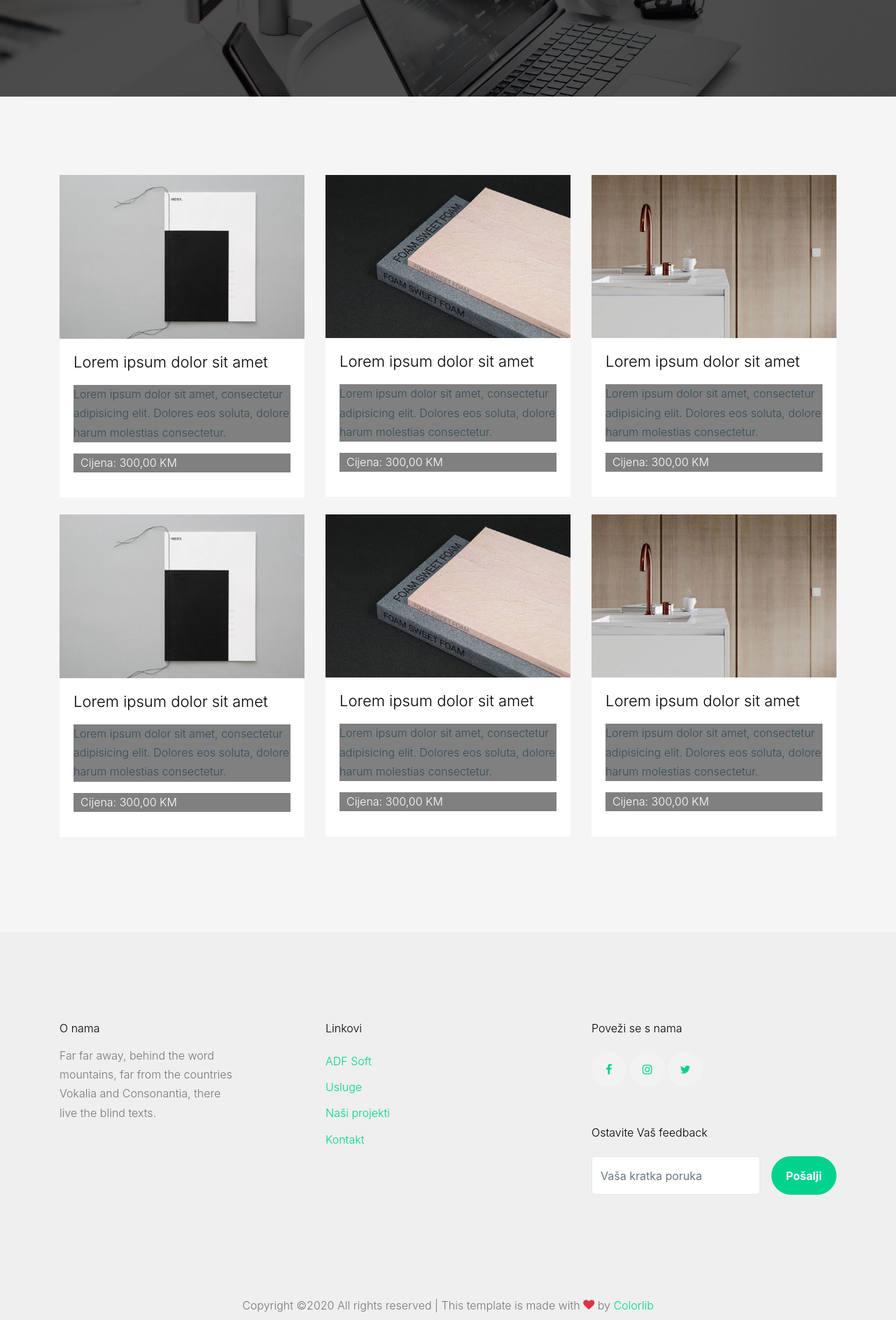
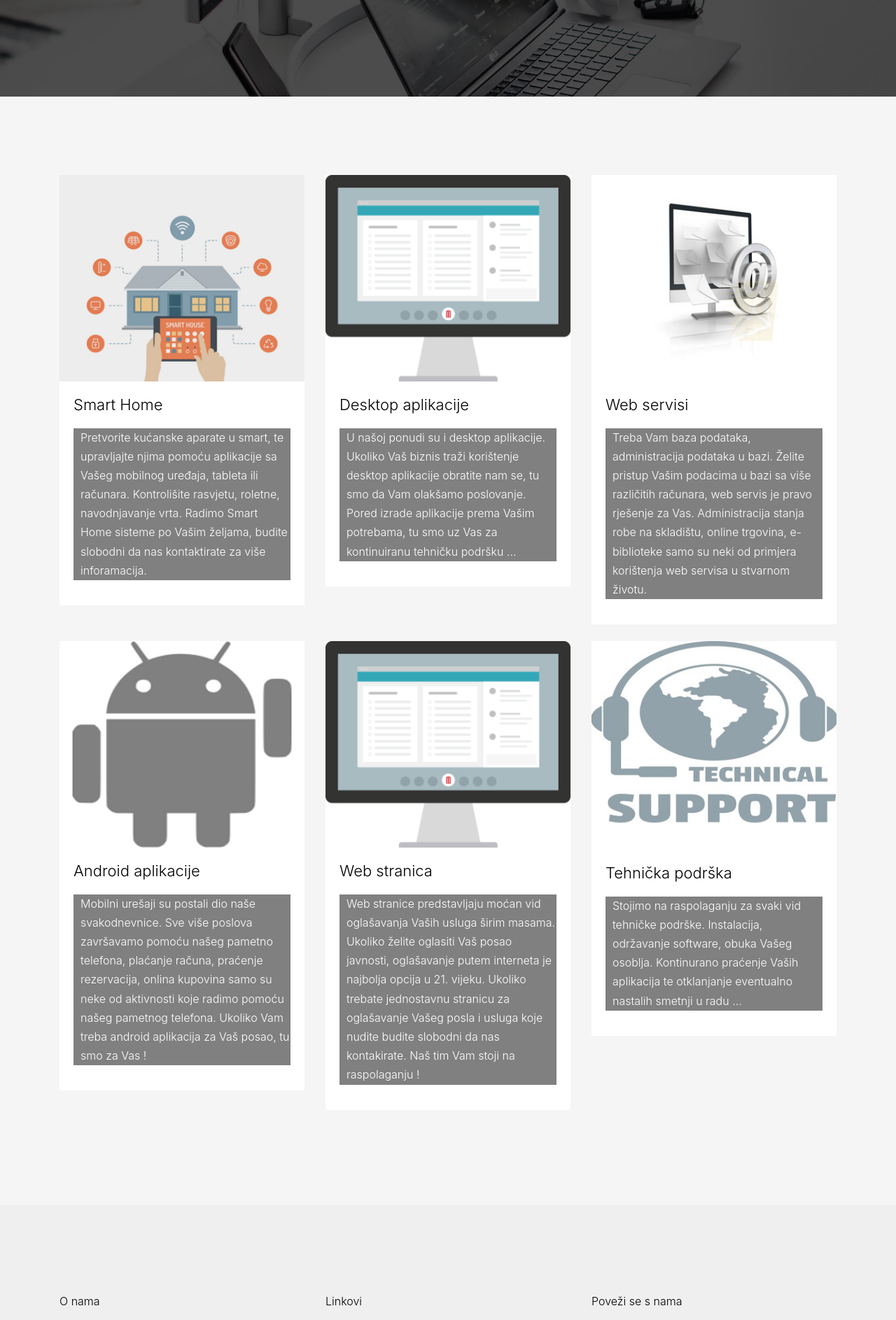
Before and after one commit to dinogolic/adfsoft_repository, a Django app: template templates/journal.html in a window 1280 px wide. Shown: the part 539-2425 px from the top of the page at 70% size. Run offline with Django 3.2, Linux system fonts and the light colour scheme; the template is opened without the code that fills it, so the values that code supplies are empty; some libraries are stand-ins or nearby versions; some web fonts are replaced.

Commit message:
initial commit

```diff
--- a/contact/urls.py
+++ b/contact/urls.py
@@ -2,6 +2,6 @@
 from . import views
 
 urlpatterns = [
-    path('/contact',views.contact,name='contact'),
+    path('/',views.contact,name='contact'),
     path('/feedback',views.feedback,name='feedback')
 ]
--- a/mypage/urls.py
+++ b/mypage/urls.py
@@ -4,6 +4,6 @@
 urlpatterns = [
     path('', views.index,name='index'),
     path('feedback',views.feedback,name='feedback'),
-    path('blog',views.blog,name='blog'),
-    path('journal',views.journal,name='journal')
+    path('projekti',views.projekti,name='projekti'),
+    path('usluge',views.usluge,name='usluge')
 ]
--- a/templates/journal.html
+++ b/templates/journal.html
@@ -61,9 +61,9 @@
               <nav class="site-navigation text-right ml-auto d-none d-lg-none" role="navigation">
                 <ul class="site-menu main-menu js-clone-nav ml-auto ">
                   <li><a href="/" class="nav-link">ADF Soft</a></li>
-                  <li class="active"><a href="/journal" class="nav-link">Usluge</a></li>
-                  <li><a href="/blog" class="nav-link">Naši projekti</a></li>
-                  <li><a href="contact/contact" class="nav-link">Contact</a></li>
+                  <li class="active"><a href="/usluge" class="nav-link">Usluge</a></li>
+                  <li><a href="/projekti" class="nav-link">Naši projekti</a></li>
+                  <li><a href="contact/" class="nav-link">Kontakt</a></li>
                 </ul>
               </nav>
             </div>
@@ -97,91 +97,78 @@
         <div class="row">
           <div class="col-lg-4 col-md-6 mb-4">
             <div class="post-entry-1 h-100">
-              <a href="single.html">
-                <img src="{% static 'images/img_1.jpg' %}" alt="Image"
+
+                <img src="{% static 'images/smart_house.jpg' %}" alt="Image"
                  class="img-fluid">
-              </a>
+
               <div class="post-entry-1-contents">
 
-                <h2><a href="single.html">Lorem ipsum dolor sit amet</a></h2>
-                <p>Lorem ipsum dolor sit amet, consectetur adipisicing elit. Dolores eos soluta, dolore harum molestias consectetur.</p>
-                <p style="background-color:gray;color:white; padding-left:10px">Cijena: 300,00 KM</p>
+                <h2>Smart Home</h2>
+                <p style="background-color:gray;color:white; padding-left:10px">Pretvorite kućanske aparate u smart, te upravljajte njima pomoću aplikacije sa Vašeg mobilnog uređaja, tableta ili računara. Kontrolišite rasvjetu, roletne, navodnjavanje vrta. Radimo Smart Home sisteme po Vašim željama, budite slobodni da nas kontaktirate za više inforamacija.</p>
               </div>
             </div>
           </div>
           <div class="col-lg-4 col-md-6 mb-4">
             <div class="post-entry-1 h-100">
-              <a href="single.html">
-                <img src="{% static 'images/img_2.jpg' %}" alt="Image"
+                <img src="{% static 'images/desktop_app.jpg' %}" alt="Image"
                  class="img-fluid">
-              </a>
               <div class="post-entry-1-contents">
 
-                <h2><a href="single.html">Lorem ipsum dolor sit amet</a></h2>
-                <p>Lorem ipsum dolor sit amet, consectetur adipisicing elit. Dolores eos soluta, dolore harum molestias consectetur.</p>
-                <p style="background-color:gray;color:white; padding-left:10px">Cijena: 300,00 KM</p>
+                <h2>Desktop aplikacije</h2>
+                <p style="background-color:gray;color:white; padding-left:10px">U našoj ponudi su i desktop aplikacije. Ukoliko Vaš biznis traži korištenje desktop aplikacije obratite nam se, tu smo da Vam olakšamo poslovanje. Pored izrade aplikacije prema Vašim potrebama, tu smo uz Vas za kontinuiranu tehničku podršku ... </p>
               </div>
             </div>
           </div>
 
           <div class="col-lg-4 col-md-6 mb-4">
             <div class="post-entry-1 h-100">
-              <a href="single.html">
-                <img src="{% static 'images/img_3.jpg' %}" alt="Image"
+                <img src="{% static 'images/web_servisi.jpg' %}" alt="Image"
                  class="img-fluid">
-              </a>
               <div class="post-entry-1-contents">
 
-                <h2><a href="single.html">Lorem ipsum dolor sit amet</a></h2>
-                <p>Lorem ipsum dolor sit amet, consectetur adipisicing elit. Dolores eos soluta, dolore harum molestias consectetur.</p>
-                <p style="background-color:gray;color:white; padding-left:10px">Cijena: 300,00 KM</p>
+                <h2>Web servisi</h2>
+
+                <p style="background-color:gray;color:white; padding-left:10px">Treba Vam baza podataka, administracija podataka u bazi. Želite pristup Vašim podacima u bazi sa više različitih računara, web servis je pravo rješenje za Vas. Administracija stanja robe na skladištu, online trgovina, e-biblioteke samo su neki od primjera korištenja web servisa u stvarnom životu.</p>
               </div>
             </div>
           </div>
 
           <div class="col-lg-4 col-md-6 mb-4">
             <div class="post-entry-1 h-100">
-              <a href="single.html">
-                <img src="{% static 'images/img_1.jpg' %}" alt="Image"
+
+                <img src="{% static 'images/android.png' %}" alt="Image"
                  class="img-fluid">
-              </a>
+
               <div class="post-entry-1-contents">
 
-                <h2><a href="single.html">Lorem ipsum dolor sit amet</a></h2>
-                <p>Lorem ipsum dolor sit amet, consectetur adipisicing elit. Dolores eos soluta, dolore harum molestias consectetur.</p>
-                <p style="background-color:gray;color:white; padding-left:10px">Cijena: 300,00 KM</p>
+                <h2>Android aplikacije</h2>
+                <p style="background-color:gray;color:white; padding-left:10px">Mobilni urešaji su postali dio naše svakodnevnice. Sve više poslova završavamo pomoću našeg pametno telefona, plaćanje računa, praćenje rezervacija, onlina kupovina samo su neke od aktivnosti koje radimo pomoću našeg pametnog telefona. Ukoliko Vam treba android aplikacija za Vaš posao, tu smo za Vas !</p>
               </div>
             </div>
           </div>
           <div class="col-lg-4 col-md-6 mb-4">
             <div class="post-entry-1 h-100">
-              <a href="single.html">
-                <img src="{% static 'images/img_2.jpg' %}" alt="Image"
+                <img src="{% static 'images/desktop_app.jpg' %}" alt="Image"
                  class="img-fluid">
-              </a>
+              <div class="post-entry-1-contents">
+                <h2>Web stranica</h2>
+                <p style="background-color:gray;color:white; padding-left:10px">Web stranice predstavljaju moćan vid oglašavanja Vaših usluga širim masama. Ukoliko želite oglasiti Vaš posao javnosti, oglašavanje putem interneta je najbolja opcija u 21. vijeku. Ukoliko trebate jednostavnu stranicu za oglašavanje Vašeg posla i usluga koje nudite budite slobodni da nas kontakirate. Naš tim Vam stoji na raspolaganju !</p>
+              </div>
+            </div>
+          </div>
+          <div class="col-lg-4 col-md-6 mb-4">
+            <div class="post-entry-1 h-100">
+                <img src="{% static 'images/technical_support.jpg' %}" alt="Image"
+                 class="img-fluid">
               <div class="post-entry-1-contents">
 
-                <h2><a href="single.html">Lorem ipsum dolor sit amet</a></h2>
-                <p>Lorem ipsum dolor sit amet, consectetur adipisicing elit. Dolores eos soluta, dolore harum molestias consectetur.</p>
-                <p style="background-color:gray;color:white; padding-left:10px">Cijena: 300,00 KM</p>
+                <h2 style="padding-top: 32px">Tehnička podrška</h2>
+                <p style="background-color:gray;color:white; padding-left:10px">Stojimo na raspolaganju za svaki vid tehničke podrške. Instalacija, održavanje software, obuka Vašeg osoblja. Kontinurano praćenje Vaših aplikacija te otklanjanje eventualno nastalih smetnji u radu ... </p>
               </div>
             </div>
           </div>
 
-          <div class="col-lg-4 col-md-6 mb-4">
-            <div class="post-entry-1 h-100">
-              <a href="single.html">
-                <img src="{% static 'images/img_3.jpg' %}" alt="Image"
-                 class="img-fluid">
-              </a>
-              <div class="post-entry-1-contents">
 
-                <h2><a href="single.html">Lorem ipsum dolor sit amet</a></h2>
-                <p>Lorem ipsum dolor sit amet, consectetur adipisicing elit. Dolores eos soluta, dolore harum molestias consectetur.</p>
-                <p style="background-color:gray;color:white; padding-left:10px">Cijena: 300,00 KM</p>
-              </div>
-            </div>
-          </div>
 
         </div>
 
@@ -195,7 +182,7 @@
         <div class="row">
           <div class="col-lg-3">
             <h2 class="footer-heading mb-3">O nama</h2>
-                <p>Far far away, behind the word mountains, far from the countries Vokalia and Consonantia, there live the blind texts. </p>
+                <p>Mi smo tim mladiž inžinjera sa popriličnim brojem uspješno urađenih projekata iza nas. Iza nas je već dosta ozbiljnih projekata iz oblasti informacijskih tehnologija i telekomunikacija.</p>
           </div>
           <div class="col-lg-8 ml-auto">
             <div class="row">
@@ -203,9 +190,9 @@
                 <h2 class="footer-heading mb-4">Linkovi</h2>
                 <ul class="list-unstyled">
                   <li><a href="/">ADF Soft</a></li>
-                  <li class="active"><a href="/journal">Usluge</a></li>
-                  <li><a href="/blog">Naši projekti</a></li>
-                  <li><a href="contact/contact">Kontakt</a></li>
+                  <li class="active"><a href="/usluge">Usluge</a></li>
+                  <li><a href="/projekti">Naši projekti</a></li>
+                  <li><a href="contact/">Kontakt</a></li>
                 </ul>
               </div>
               <div class="col-lg-6">
```
Also changed, not shown: assets/css/style.css (+34 -1 lines), mypage/views.py (+4 -4 lines), templates/blog.html (+15 -71 lines), templates/contact.html (+5 -5 lines), templates/index.html (+8 -8 lines), assets/images/android.jpg (added), assets/images/android.png (added), assets/images/desktop_app.jpg (added), assets/images/desktop_app.jpg.jpg (added), assets/images/smart_house.jpg (added), assets/images/technical_support.jpg (added), assets/images/web_servisi.jpg (added), static/images/android.png (added), static/images/desktop_app.jpg (added), 3 more files.
